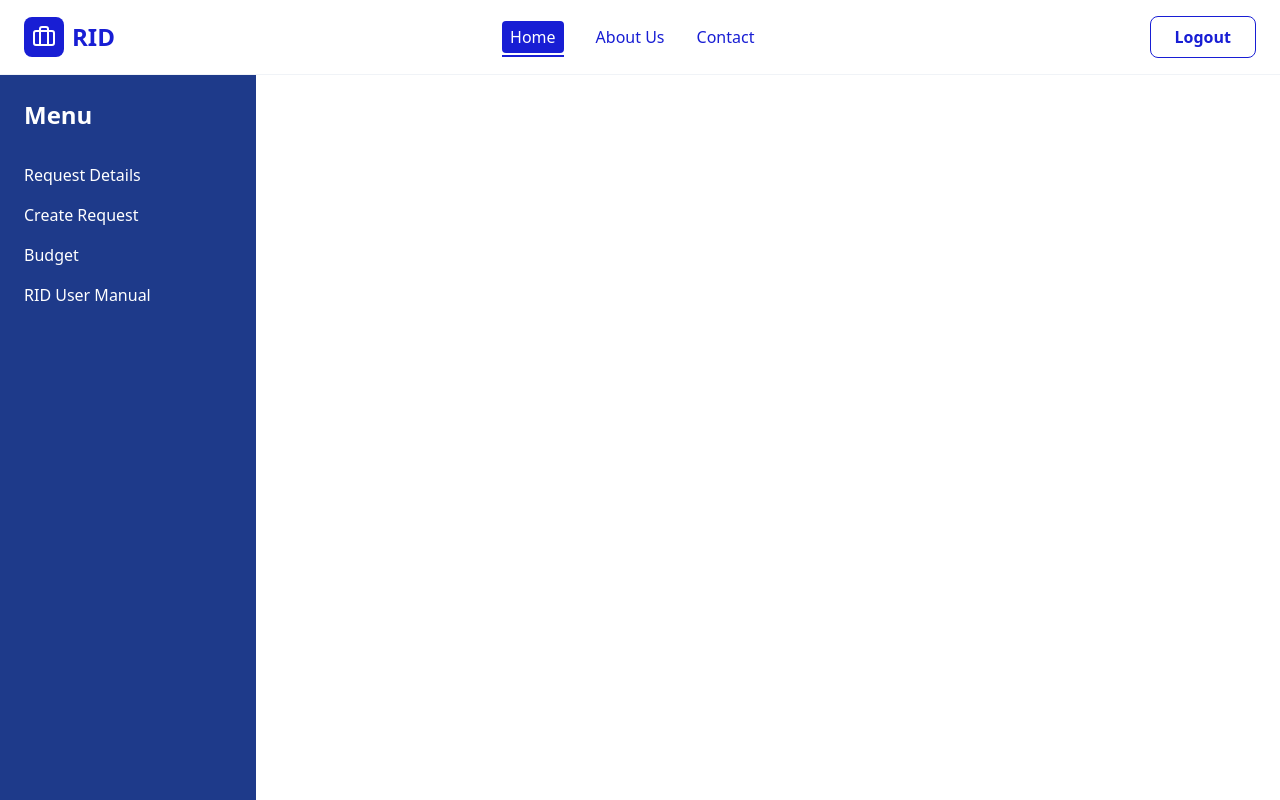
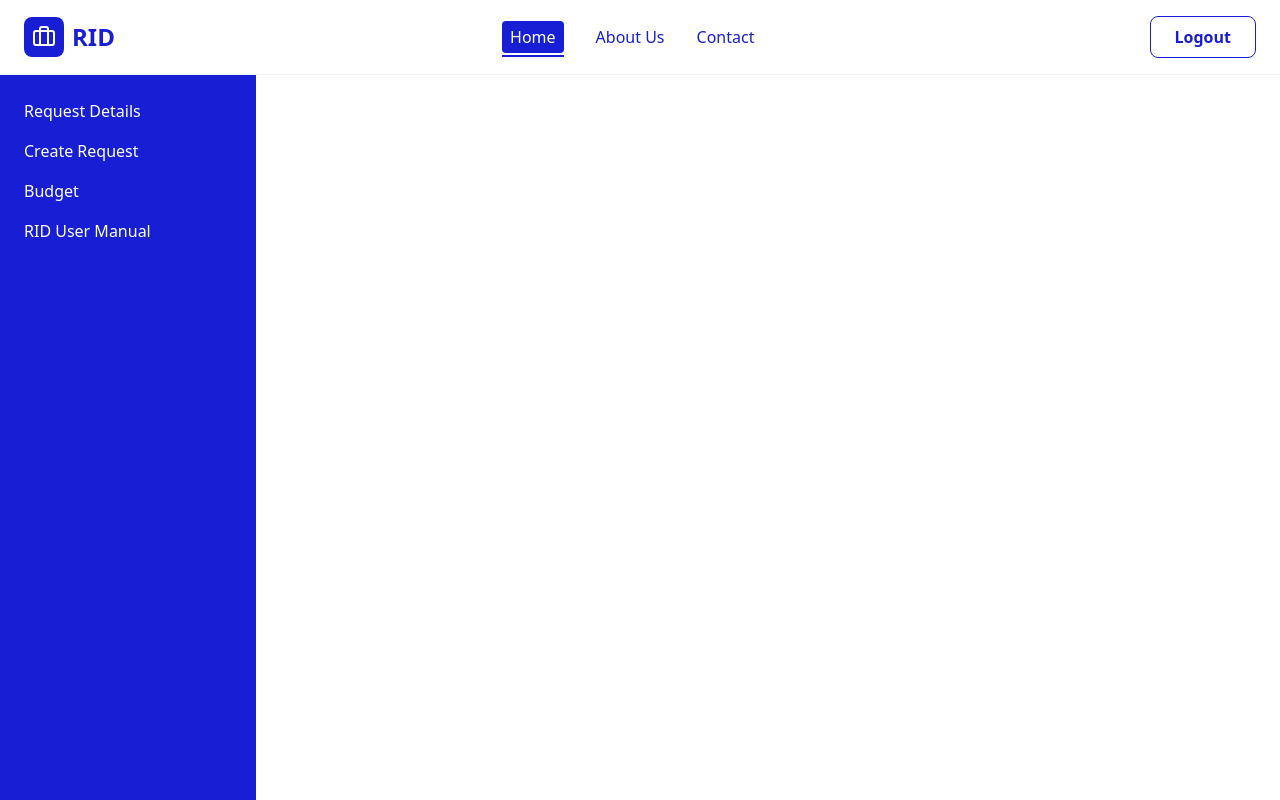
Before and after one commit to zulaikhamir/RID, a React (Vite) app: page / in a window 1280 px wide. Shown: the top 800 px of the page. Built offline with nearby package versions, Linux system fonts and the light colour scheme.

Commit message:
made footer and sidebar color consistent

```diff
--- a/src/components/sidebar.jsx
+++ b/src/components/sidebar.jsx
@@ -2,8 +2,8 @@ import { Link } from "react-router-dom";
 
 const Sidebar = () => {
   return (
-    <div className="w-64 h-screen bg-blue-900 text-white p-6 space-y-4">
-      <h2 className="text-2xl font-bold mb-8">Menu</h2>
+    <div className="w-64 h-screen  bg-[#181ed4] text-white p-6 space-y-4">
+      {/* <h2 className="text-2xl font-bold mb-8">Menu</h2> */}
       <nav className="flex flex-col gap-4">
         {" "}
         <Link to="/request-details" className="hover:text-blue-300">
```
